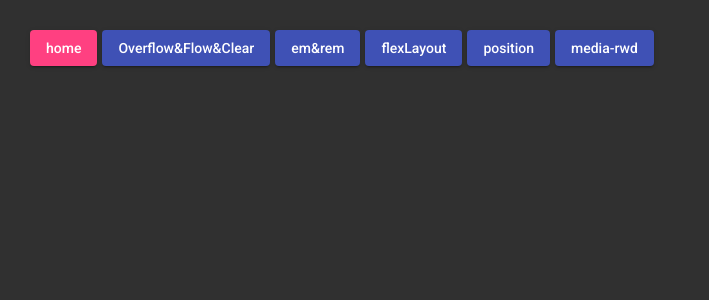
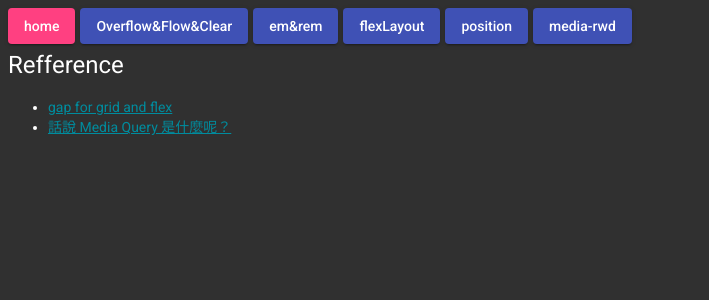
Before and after one commit to maxwolf621/CSS-Angular-Flex-Layout-, an Angular app: page /home in a window 1280 px wide. Shown: the top 300 px of the page, without its empty margins (0-709 px from the left). Built offline with nearby package versions, Linux system fonts and the light colour scheme.

Commit message:
3 files modified

```diff
--- a/src/app/home/home.component.html
+++ b/src/app/home/home.component.html
@@ -0,0 +1,14 @@
+<h1>Refference</h1>
+
+<ul>
+  <li>
+    <a class="link" href="https://yogwang.site/2021/CSS-use-gap-in-flex-layout/"
+      >gap for grid and flex
+    </a>
+  </li>
+  <li>
+    <a class="link" href="https://ithelp.ithome.com.tw/articles/10227357"
+      >話說 Media Query 是什麼呢？</a
+    >
+  </li>
+</ul>
--- a/src/app/home/home.component.scss
+++ b/src/app/home/home.component.scss
@@ -0,0 +1,4 @@
+.link {
+  // Anchor tag <a> is inline element so make it block
+  display: 'block';
+}
--- a/src/styles.scss
+++ b/src/styles.scss
@@ -1,24 +1,27 @@
 // Custom Theming for Angular Material
+// using `mat`
 // For more information: https://material.angular.io/guide/theming
 @use '@angular/material' as mat;
 
-// Plus imports for other components in your app.
-@import '~@angular/material/prebuilt-themes/indigo-pink.css';
-@import url('https://fonts.googleapis.com/css?family=Open+Sans:400,300,300italic,400italic,600,600italic,700,700italic,800,800italic&subset=latin-ext');
-@import url('https://fonts.googleapis.com/css?family=Roboto:300,400,500,700,400italic&amp;subset=latin-ext');
-
-// Include the common styles for Angular Material. We include this here so that you only
+// `Include` the common styles for Angular Material.
+// We include this here so that you only
 // have to load a single css file for Angular Material in your app.
 // Be sure that you only ever include this mixin once!
 @include mat.core();
 
+// Plus imports for other components
+// @import '~@angular/material/prebuilt-themes/indigo-pink.css';
+@import url('https://fonts.googleapis.com/css?family=Open+Sans:400,300,300italic,400italic,600,600italic,700,700italic,800,800italic&subset=latin-ext');
+@import url('https://fonts.googleapis.com/css?family=Roboto:300,400,500,700,400italic&amp;subset=latin-ext');
+
+// plate for primary, accent, warn
 $theme-primary: mat.define-palette(mat.$indigo-palette);
 $theme-accent: mat.define-palette(mat.$pink-palette, A200, A100, A400);
-
 // The warn palette is optional (defaults to red).
 $theme-warn: mat.define-palette(mat.$red-palette);
 
-// Create the theme object. A theme consists of configurations for individual
+// Create the theme object. ($theme)
+// A theme consists of configurations for individual
 // theming systems such as "color" or "typography".
 $theme: mat.define-dark-theme(
   (
@@ -29,28 +32,110 @@ $theme: mat.define-dark-theme(
     ),
   )
 );
-
 @include mat.all-component-themes($theme);
 
+.mat-link {
+  cursor: pointer;
+  text-decoration: underline;
+  color: #008c9e;
+}
+
+.mat-link:hover {
+  color: #00dffc;
+}
+
+@mixin init-application-theme() {
+  .mat-menu-content {
+    padding: 0 !important;
+  }
+  .mat-menu-panel {
+    min-width: unset !important;
+  }
+  // Applies material typography rules globally
+  body {
+    @extend .mat-typography;
+    // Blockquote style
+    blockquote {
+      margin: 16px 24px;
+      padding: 0 1em;
+      border-left: 3px solid #ccc;
+    }
+    // Page break
+    hr {
+      width: 100%;
+      border-top-color: gray;
+    }
+    // Apply global link styly
+    a {
+      @extend .mat-link;
+    }
+    // Default paragraph align is justified
+    p {
+      text-align: justify;
+    }
+    // Inlide code
+    code {
+      padding: 2px 4px;
+      font-size: 90%;
+      color: #c7254e;
+      background-color: #f9f2f4;
+      border-radius: 4px;
+    }
+    // Code blocks
+    pre {
+      display: block;
+      padding: 9.5px;
+      margin: 0 0 10px;
+      color: #333;
+      background-color: #f5f5f5;
+      border: 1px solid #ccc;
+      border-radius: 4px;
+      word-break: break-all;
+      word-wrap: break-word;
+      code {
+        display: block;
+        font-size: inherit;
+        border-radius: 0;
+        background-color: inherit;
+        color: inherit;
+      }
+    }
+    // Table style and alignement
+    table {
+      border-spacing: 0;
+      border-collapse: collapse;
+      //margin-bottom: 16px;
+      th,
+      td {
+        padding: 6px 13px;
+        border: 1px solid rgba(black, 0.12);
+      }
+      tr:nth-child(2n) {
+        background-color: rgba(black, 0.03);
+      }
+    }
+  }
+}
+
+html {
+  @include init-application-theme();
+}
+
+/**
 body {
   font-family: Roboto, 'Helvetica Neue', sans-serif;
   margin: 0;
   padding: 30px;
 }
 
-html,
-body {
-  height: 100%;
+
+a {
+  color: #99ccff;
 }
 
-/*
 html {
   background: var(--theme-background);
   color: var(--theme-color);
   transition: all ease-in-out 400ms;
 }
-*/
-
-a {
-  color: #99ccff;
-}
+**/
```
